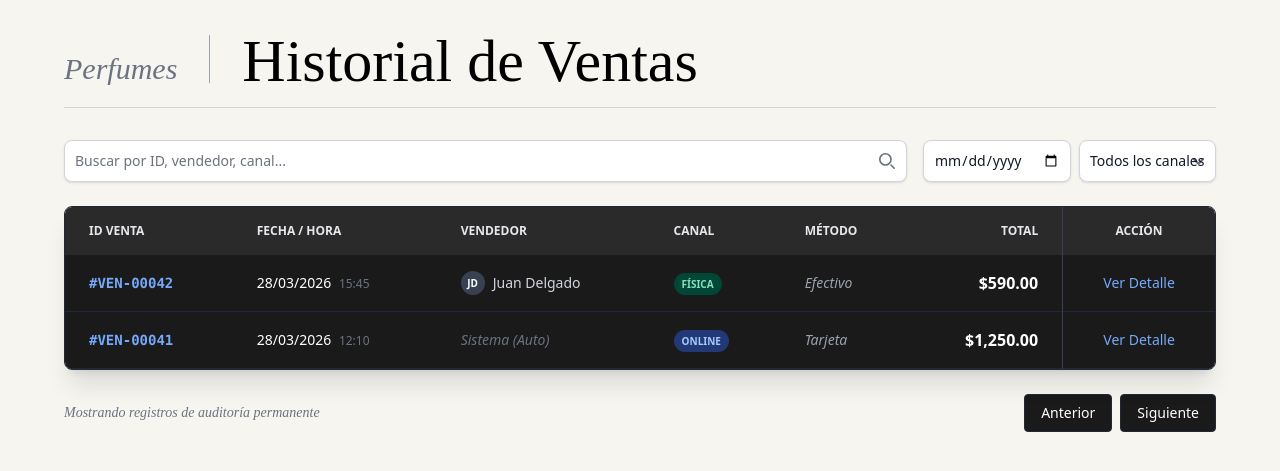
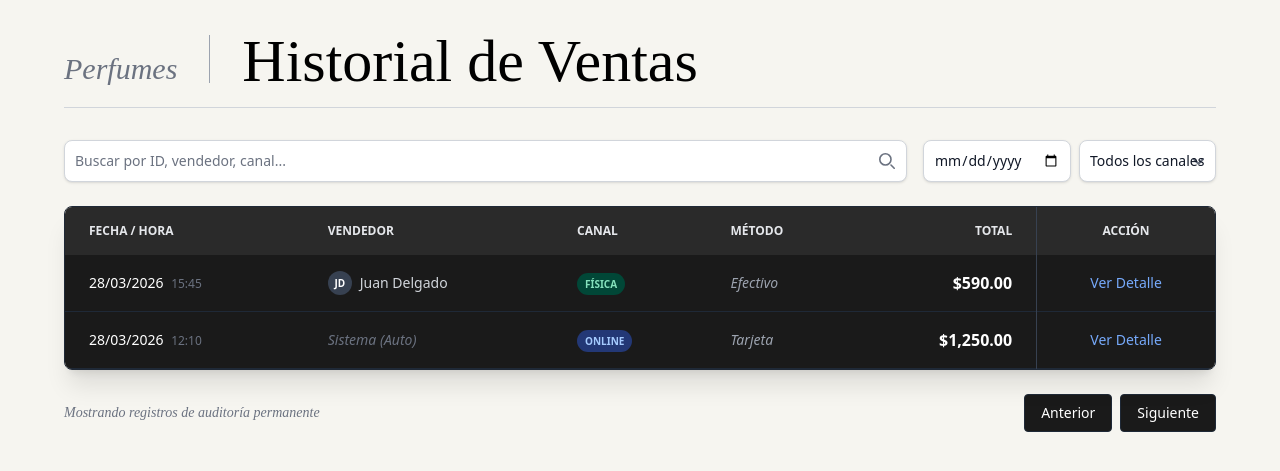
Before and after one commit to IDGS802-23002162/Jassence, a Flask app: page /historial_V in a window 1280 px wide. Shown: the part 65-536 px from the top of the page. Run offline with Flask 3, Linux system fonts and the light colour scheme; style sheets or scripts are compiled from the project's sources; some libraries are stand-ins or nearby versions.

Commit message:
sin id en tabla

```diff
--- a/templates/modulos_front/pos/historial_V.html
+++ b/templates/modulos_front/pos/historial_V.html
@@ -47,7 +47,6 @@
         <table class="w-full text-sm text-left text-gray-300">
             <thead class="text-xs text-gray-200 uppercase bg-[#2A2A2A]">
                 <tr>
-                    <th scope="col" class="px-6 py-4">ID Venta</th>
                     <th scope="col" class="px-6 py-4">Fecha / Hora</th>
                     <th scope="col" class="px-6 py-4">Vendedor</th>
                     <th scope="col" class="px-6 py-4">Canal</th>
@@ -59,9 +58,7 @@
 
             <tbody>
                 <tr class="bg-[#1A1A1A] border-b border-gray-800 hover:bg-[#252525] transition-colors">
-                    <td class="px-6 py-4 font-mono font-bold text-blue-400 whitespace-nowrap">
-                        #VEN-00042
-                    </td>
+
                     <td class="px-6 py-4 text-white">
                         28/03/2026 <span class="text-gray-500 text-xs ml-1">15:45</span>
                     </td>
@@ -94,9 +91,6 @@
                 </tr>
 
                 <tr class="bg-[#1A1A1A] border-b border-gray-800 hover:bg-[#252525] transition-colors">
-                    <td class="px-6 py-4 font-mono font-bold text-blue-400 whitespace-nowrap">
-                        #VEN-00041
-                    </td>
                     <td class="px-6 py-4 text-white">
                         28/03/2026 <span class="text-gray-500 text-xs ml-1">12:10</span>
                     </td>
```
